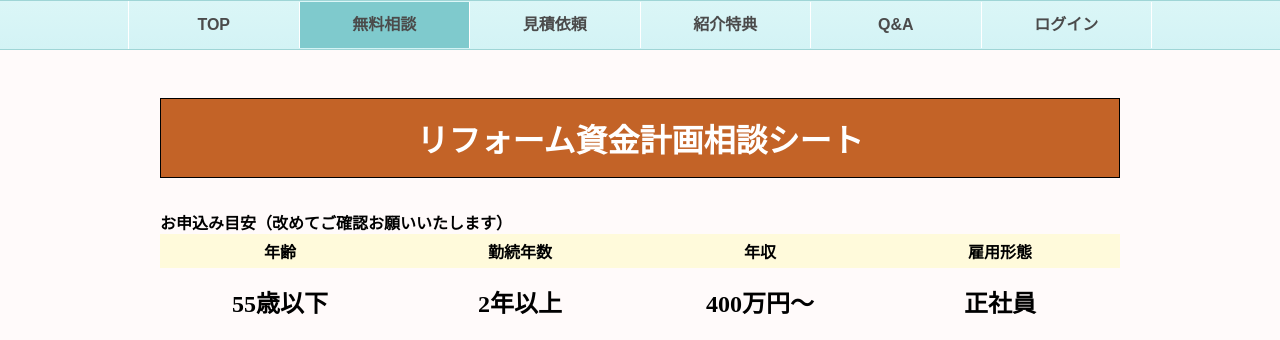
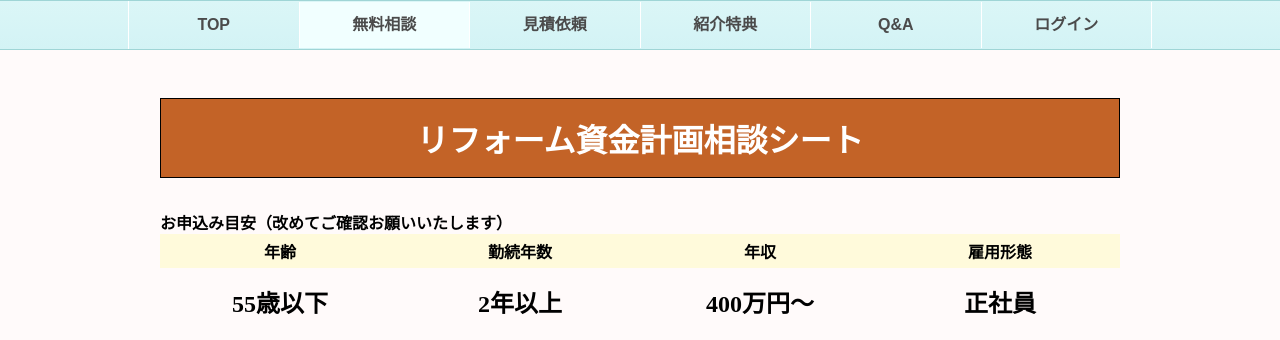
Before and after one commit to shion-boss/ohtsuki-tosou, a Django app: page /consul/ in a window 1280 px wide. Shown: the part 130-470 px from the top of the page. Run offline with Django 3.2, Linux system fonts and the light colour scheme; some libraries are stand-ins or nearby versions.

Commit message:
Update base.css

```diff
--- a/tosou/static/tosou/css/base.css
+++ b/tosou/static/tosou/css/base.css
@@ -183,5 +183,5 @@ footer{
 }
 
 #current{
-  background-color: #72c5c8;
+  background-color:azure;
 }
```
